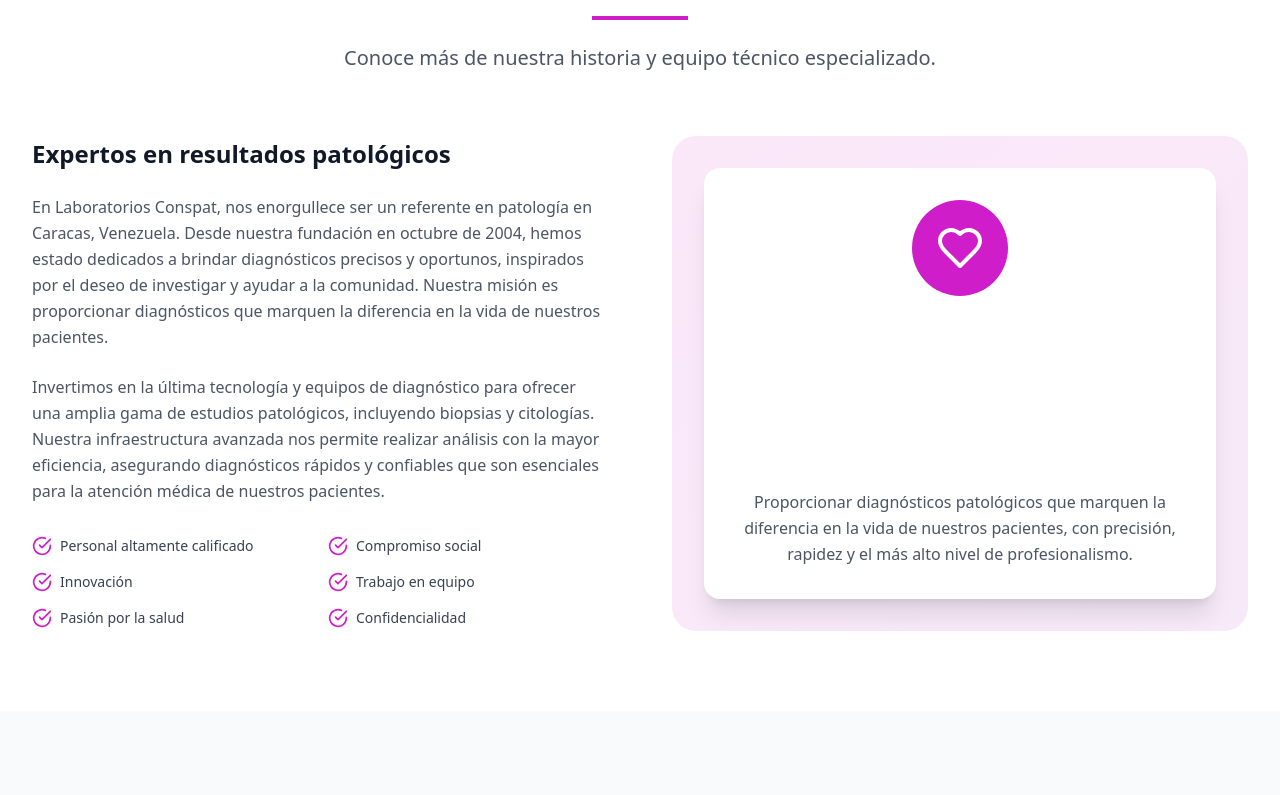
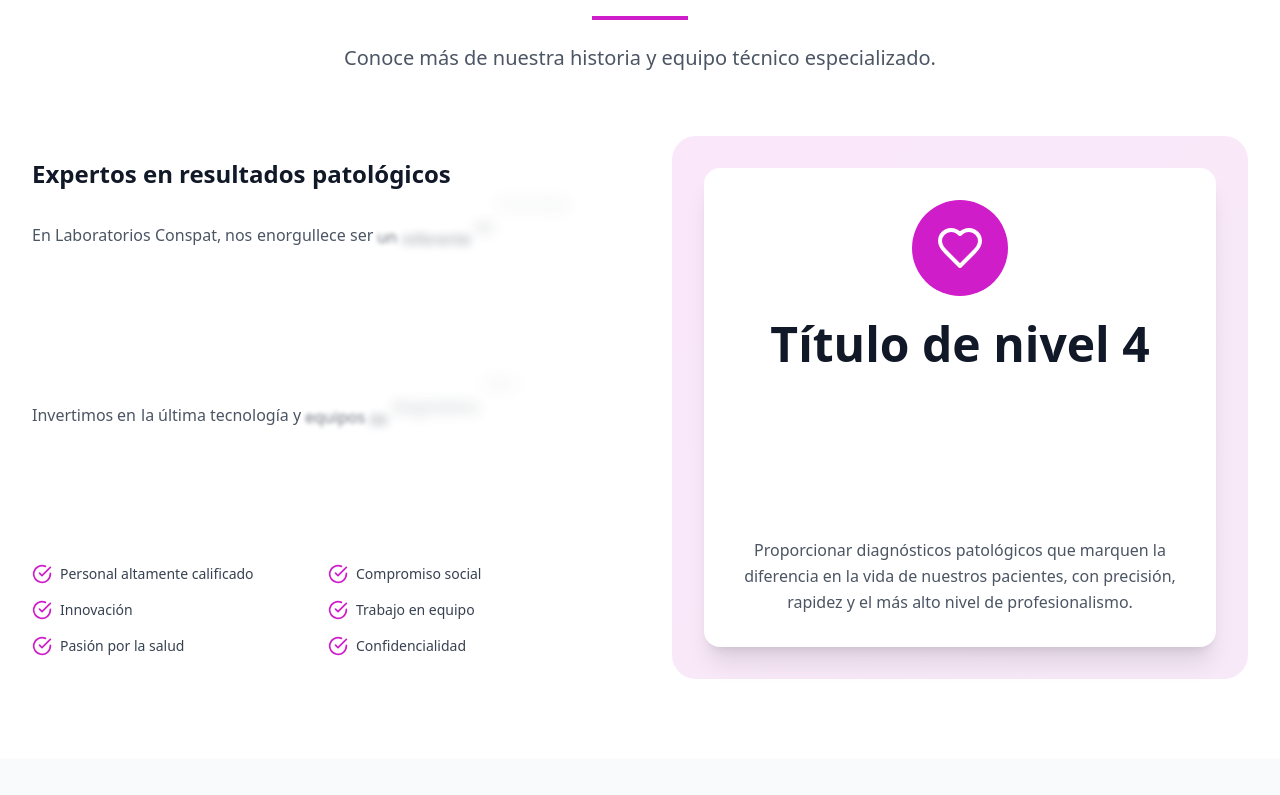
Before and after one commit to Solware-Agency/conspatt, a React (Vite) app: page / in a window 1280 px wide. Shown: the part 960-1755 px from the top of the page. Built offline with nearby package versions, Linux system fonts and the light colour scheme.

Commit message:
Add files via upload
footer, ubicaciones, animacion en los textos, preloader, desarrollado por solware, tarjetas parecidas fueron cambiadas, obviar Nuestra Mision ya que se va a cambiar

```diff
--- a/src/App.tsx
+++ b/src/App.tsx
@@ -1,15 +1,45 @@
-import React from 'react';
+import React, { useEffect, useState } from 'react';
 import { Routes, Route } from 'react-router-dom';
 import Home from './pages/Home';
 import Ubicanos from './pages/Ubicanos';
+import { Activity } from 'lucide-react';
+import './preloader.css'; // Asegúrate de que la ruta sea correcta
 
-function App() {
+const App = () => {
+  const [loading, setLoading] = useState(true);
+  const [fadeOut, setFadeOut] = useState(false);
+
+  useEffect(() => {
+    const timer = setTimeout(() => {
+      setFadeOut(true); // Iniciar el desvanecimiento
+      setTimeout(() => {
+        setLoading(false); // Ocultar el preloader después del desvanecimiento
+      }, 1000); // Esperar 1 segundo para que se complete el desvanecimiento
+    }, 3000); // 3 segundos
+
+    return () => clearTimeout(timer); // Limpiar el temporizador al desmontar
+  }, []);
+
   return (
-    <Routes>
-      <Route path="/" element={<Home />} />
-      <Route path="/ubicanos" element={<Ubicanos />} />
-    </Routes>
+    <>
+      {loading && (
+        <div id="preloader" className={fadeOut ? 'fade-out' : ''}>
+          <div id="loader">
+            <Activity size={50} color="#9370DB" />
+          </div>
+        </div>
+      )}
+      {!loading && (
+        <div>
+          <Routes>
+            <Route path="/" element={<Home />} />
+            <Route path="/ubicanos" element={<Ubicanos />} />
+          </Routes>
+          {/* Otros componentes */}
+        </div>
+      )}
+    </>
   );
-}
+};
 
 export default App;
--- /dev/null
+++ b/src/components/BlurText.tsx
@@ -0,0 +1,115 @@
+import { motion } from 'framer-motion';
+import { useEffect, useRef, useState, useMemo } from 'react';
+
+const buildKeyframes = (from, steps) => {
+  const keys = new Set([
+    ...Object.keys(from),
+    ...steps.flatMap((s) => Object.keys(s)),
+  ]);
+
+  const keyframes = {};
+  keys.forEach((k) => {
+    keyframes[k] = [from[k], ...steps.map((s) => s[k])];
+  });
+  return keyframes;
+};
+
+const BlurText = ({
+  text = '',
+  delay = 200,
+  className = '',
+  animateBy = 'words',
+  direction = 'top',
+  threshold = 0.1,
+  rootMargin = '0px',
+  animationFrom,
+  animationTo,
+  easing = (t) => t,
+  onAnimationComplete,
+  stepDuration = 0.35,
+}) => {
+  const elements = animateBy === 'words' ? text.split(' ') : text.split('');
+  const [inView, setInView] = useState(false);
+  const ref = useRef(null);
+
+  useEffect(() => {
+    if (!ref.current) return;
+    const observer = new IntersectionObserver(
+      ([entry]) => {
+        if (entry.isIntersecting) {
+          setInView(true);
+          observer.unobserve(ref.current);
+        }
+      },
+      { threshold, rootMargin }
+    );
+    observer.observe(ref.current);
+    return () => observer.disconnect();
+  }, [threshold, rootMargin]);
+
+  const defaultFrom = useMemo(
+    () =>
+      direction === 'top'
+        ? { filter: 'blur(10px)', opacity: 0, y: -50 }
+        : { filter: 'blur(10px)', opacity: 0, y: 50 },
+    [direction]
+  );
+
+  const defaultTo = useMemo(
+    () => [
+      {
+        filter: 'blur(5px)',
+        opacity: 0.5,
+        y: direction === 'top' ? 5 : -5,
+      },
+      { filter: 'blur(0px)', opacity: 1, y: 0 },
+    ],
+    [direction]
+  );
+
+  const fromSnapshot = animationFrom ?? defaultFrom;
+  const toSnapshots = animationTo ?? defaultTo;
+
+  const stepCount = toSnapshots.length + 1;
+  const totalDuration = stepDuration * (stepCount - 1);
+  const times = Array.from({ length: stepCount }, (_, i) =>
+    stepCount === 1 ? 0 : i / (stepCount - 1)
+  );
+
+  return (
+    <p
+      ref={ref}
+      className={className}
+      style={{ display: 'flex', flexWrap: 'wrap' }}
+    >
+      {elements.map((segment, index) => {
+        const animateKeyframes = buildKeyframes(fromSnapshot, toSnapshots);
+
+        const spanTransition = {
+          duration: totalDuration,
+          times,
+          delay: (index * delay) / 1000,
+        };
+        (spanTransition).ease = easing;
+
+        return (
+          <motion.span
+            className="inline-block will-change-[transform,filter,opacity]"
+            key={index}
+            initial={fromSnapshot}
+            animate={inView ? animateKeyframes : fromSnapshot}
+            transition={spanTransition}
+            onAnimationComplete={
+              index === elements.length - 1 ? onAnimationComplete : undefined
+            }
+          >
+            {segment === ' ' ? '\u00A0' : segment}
+            {animateBy === 'words' && index < elements.length - 1 && '\u00A0'}
+          </motion.span>
+        );
+      })}
+    </p>
+  );
+};
+
+export default BlurText;
--- a/src/components/ScrollFloat.tsx
+++ b/src/components/ScrollFloat.tsx
@@ -83,11 +83,14 @@
   }, [scrollContainerRef, animationDuration, ease, scrollStart, scrollEnd, stagger]);
 
   return (
-    <h2 ref={containerRef} className={`scroll-float ${containerClassName}`}>
-      <span className={`scroll-float-text ${textClassName}`}>
-        {splitText}
-      </span>
-    </h2>
+    <div>
+      <h4>Título de nivel 4</h4>
+      <h2 ref={containerRef} className={`scroll-float ${containerClassName}`}>
+        <span className={`scroll-float-text ${textClassName}`}>
+          {splitText}
+        </span>
+      </h2>
+    </div>
   );
 };
 
--- a/src/pages/Home.tsx
+++ b/src/pages/Home.tsx
@@ -21,6 +21,7 @@
 import RotatingText from '../components/RotatingText';
 import TiltedCard from "../components/TiltedCard";
 import FadeContent from '../components/FadeContent';
+import BlurText from '../components/BlurText';
 
 const Home = () => {
   const [formData, setFormData] = useState({
@@ -117,7 +118,7 @@
                 <span className="text-gray-900">Tu </span>
                 <RotatingText
                   texts={['salud', 'vida']}
-                  mainClassName="inline-flex items-center justify-center w-40 h-16 bg-cyan-300 text-black overflow-hidden rounded-lg"
+                  mainClassName="inline-flex items-center justify-center w-40 h-16 bg-[#cf1dc9] text-white overflow-hidden rounded-lg"
                   staggerFrom={"last"}
                   initial={{ y: "100%", opacity: 0 }}
                   animate={{ y: 0, opacity: 1 }}
@@ -134,10 +135,10 @@
                 inspirados por el deseo de investigar y ayudar a la comunidad médica desde 2004.
               </p>
               <div className="flex flex-col sm:flex-row gap-4">
-                <button className="bg-[#cf1dc9] text-white px-8 py-4 rounded-xl font-semibold hover:bg-[#ae29ba] transition-all duration-300 transform hover:scale-105 shadow-lg">
+                <button className="bg-[#cf1dc9] text-white px-8 py-4 rounded-xl font-semibold hover:bg-[#ae29ba] transition-all duration-300 transform hover:scale-105 shadow-lg" onClick={() => window.scrollTo({ top: document.getElementById('servicios').offsetTop, behavior: 'smooth' })}>
                   Conocer Servicios
                 </button>
-                <button className="border-2 border-[#cf1dc9] text-[#cf1dc9] px-8 py-4 rounded-xl font-semibold hover:bg-[#cf1dc9] hover:text-white transition-all duration-300">
+                <button className="border-2 border-[#cf1dc9] text-[#cf1dc9] px-8 py-4 rounded-xl font-semibold hover:bg-[#cf1dc9] hover:text-white transition-all duration-300" onClick={() => window.scrollTo({ top: document.getElementById('contactanos').offsetTop, behavior: 'smooth' })}>
                   Contactar Ahora
                 </button>
               </div>
@@ -247,20 +248,46 @@
           <div className="grid lg:grid-cols-2 gap-16 items-center">
             <div>
               <h3 className="text-2xl font-bold text-gray-900 mb-6">
-                Expertos en resultados patológicos
+                <BlurText
+                  text="Expertos en resultados patológicos"
+                  delay={150}
+                  animateBy="words"
+                  direction="top"
+                  animationFrom={{ filter: 'blur(10px)', opacity: 0, y: -50 }}
+                  animationTo={[
+                    { filter: 'blur(5px)', opacity: 0.5, y: 5 },
+                    { filter: 'blur(0px)', opacity: 1, y: 0 },
+                  ]}
+                  onAnimationComplete={() => console.log('Animation completed!')}
+                  className="text-2xl mb-8"
+                />
               </h3>
-              <p className="text-gray-600 mb-6 leading-relaxed">
-                En Laboratorios Conspat, nos enorgullece ser un referente en patología en Caracas, Venezuela.
-                Desde nuestra fundación en octubre de 2004, hemos estado dedicados a brindar diagnósticos
-                precisos y oportunos, inspirados por el deseo de investigar y ayudar a la comunidad.
-                Nuestra misión es proporcionar diagnósticos que marquen la diferencia en la vida de nuestros pacientes.
-              </p>
-              <p className="text-gray-600 mb-8 leading-relaxed">
-                Invertimos en la última tecnología y equipos de diagnóstico para ofrecer una amplia gama
-                de estudios patológicos, incluyendo biopsias y citologías. Nuestra infraestructura avanzada
-                nos permite realizar análisis con la mayor eficiencia, asegurando diagnósticos rápidos y
-                confiables que son esenciales para la atención médica de nuestros pacientes.
-              </p>
+              <BlurText
+                text="En Laboratorios Conspat, nos enorgullece ser un referente en patología en Caracas, Venezuela. Desde nuestra fundación en octubre de 2004, hemos estado dedicados a brindar diagnósticos precisos y oportunos, inspirados por el deseo de investigar y ayudar a la comunidad. Nuestra misión es proporcionar diagnósticos que marquen la diferencia en la vida de nuestros pacientes."
+                delay={150}
+                animateBy="words"
+                direction="top"
+                animationFrom={{ filter: 'blur(10px)', opacity: 0, y: -50 }}
+                animationTo={[
+                  { filter: 'blur(5px)', opacity: 0.5, y: 5 },
+                  { filter: 'blur(0px)', opacity: 1, y: 0 },
+                ]}
+                onAnimationComplete={() => console.log('Animation completed!')}
+                className="text-gray-600 mb-6 leading-relaxed"
+              />
+              <BlurText
+                text="Invertimos en la última tecnología y equipos de diagnóstico para ofrecer una amplia gama de estudios patológicos, incluyendo biopsias y citologías. Nuestra infraestructura avanzada nos permite realizar análisis con la mayor eficiencia, asegurando diagnósticos rápidos y confiables que son esenciales para la atención médica de nuestros pacientes."
+                delay={150}
+                animateBy="words"
+                direction="top"
+                animationFrom={{ filter: 'blur(10px)', opacity: 0, y: -50 }}
+                animationTo={[
+                  { filter: 'blur(5px)', opacity: 0.5, y: 5 },
+                  { filter: 'blur(0px)', opacity: 1, y: 0 },
+                ]}
+                onAnimationComplete={() => console.log('Animation completed!')}
+                className="text-gray-600 mb-8 leading-relaxed"
+              />
 
               <div className="grid grid-cols-2 gap-4">
                 {values.map((value, index) => (
@@ -323,8 +350,8 @@
 
           <div className="grid md:grid-cols-3 gap-8">
             {processSteps.map((step, index) => (
+              <div key={index} className="flex justify-center">
                 <TiltedCard
-                key={index}
                   containerHeight="300px"
                   containerWidth="300px"
                   scaleOnHover={1.2}
@@ -333,7 +360,7 @@
                   showTooltip={true}
                   displayOverlayContent={true}
                 >
-                <div className="text-center">
+                  <div className="bg-white rounded-2xl p-6 h-full flex flex-col justify-center text-center">
                     <div className="bg-gradient-to-br from-[#cf1dc9] to-[#ae29ba] w-16 h-16 rounded-full mx-auto mb-6 flex items-center justify-center text-white">
                       {step.icon}
                     </div>
@@ -341,6 +368,7 @@
                     <p className="text-gray-600 leading-relaxed">{step.description}</p>
                   </div>
                 </TiltedCard>
+              </div>
             ))}
           </div>
         </div>
@@ -369,26 +397,20 @@
             </p>
           </div>
 
-          <div className="grid md:grid-cols-3 gap-8">
+          <div className="grid grid-cols-1 md:grid-cols-2 lg:grid-cols-3 gap-8 max-w-6xl mx-auto">
             {services.map((service, index) => (
               <FadeContent key={index} blur={true} duration={1000} easing="ease-out" initialOpacity={0}>
-                <TiltedCard
-                  containerHeight="300px"
-                  containerWidth="300px"
-                  scaleOnHover={1.2}
-                  rotateAmplitude={12}
-                  showMobileWarning={false}
-                  showTooltip={true}
-                  displayOverlayContent={true}
-                >
-                  <div className="text-center">
+                <div className="w-full h-full">
+                  <div className="bg-white rounded-2xl p-6 h-80 flex flex-col justify-between text-center shadow-lg border border-gray-100 hover:shadow-xl transition-all duration-300 hover:scale-105">
+                    <div>
                       <div className="bg-gradient-to-br from-[#cf1dc9] to-[#ae29ba] w-16 h-16 rounded-full mx-auto mb-6 flex items-center justify-center text-white">
                         {service.icon}
                       </div>
                       <h3 className="text-xl font-bold text-gray-900 mb-4">{service.title}</h3>
-                <p className="text-gray-600 leading-relaxed">{service.description}</p>
                     </div>
-                </TiltedCard>
+                    <p className="text-gray-600 leading-relaxed text-sm">{service.description}</p>
+                  </div>
+                </div>
               </FadeContent>
             ))}
           </div>
--- /dev/null
+++ b/src/preloader.css
@@ -0,0 +1,60 @@
+body {
+  background-color: #222;
+}
+#preloader {
+  position: fixed;
+  top: 0;
+  left: 0;
+  width: 100%;
+  height: 100%;
+  background-color: rgba(34, 34, 34, 0.9); /* Fondo semi-transparente */
+  z-index: 9999; /* Asegúrate de que esté por encima de otros elementos */
+  opacity: 1; /* Opacidad inicial */
+  transition: opacity 1s ease; /* Transición de opacidad */
+}
+#preloader.fade-out {
+  opacity: 0; /* Opacidad al desvanecerse */
+}
+#loader {
+  display: flex;
+  justify-content: center;
+  align-items: center;
+  position: relative;
+  left: 50%;
+  top: 50%;
+  width: 150px;
+  height: 150px;
+  margin: -75px 0 0 -75px;
+}
+#loader:before {
+  content: "";
+  position: absolute;
+  top: 5px;
+  left: 5px;
+  right: 5px;
+  bottom: 5px;
+  border-radius: 50%;
+  border: 3px solid transparent;
+  border-top-color: #BA55D3;
+  animation: spin 3s linear infinite;
+}
+#loader:after {
+  content: "";
+  position: absolute;
+  top: 15px;
+  left: 15px;
+  right: 15px;
+  bottom: 15px;
+  border-radius: 50%;
+  border: 3px solid transparent;
+  border-top-color: #FF00FF;
+  animation: spin 1.5s linear infinite;
+}
+@keyframes spin {
+  0% {
+    transform: rotate(0deg);
+  }
+  100% {
+    transform: rotate(360deg);
+  }
+}
```
Also changed, not shown: src/components/Footer.tsx (+5 -8 lines), src/pages/Ubicanos.tsx (+0 -30 lines), 1 other file (tests, documents, lock files or other folders). Lines whose indentation alone changed are shown as unchanged.
